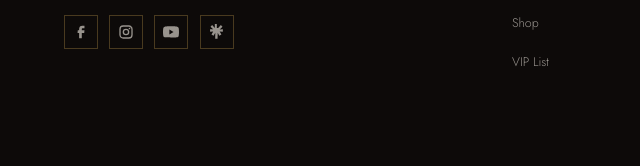
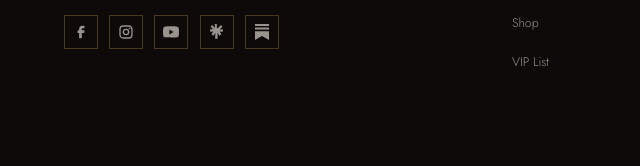
Before and after one commit to jbgainesiii-byte/crystalbrock, a plain HTML site: page index.html in a window 1280 px wide. Shown: the part 10412-10578 px from the top of the page, 0-640 px from the left. Drawn offline with nearby package versions, Linux system fonts and the light colour scheme; a web font is replaced by a local one.

Commit message:
Add Substack icon to footer social links
Co-Authored-By: Claude Opus 4.6 (1M context) <noreply@anthropic.com>

```diff
--- a/index.html
+++ b/index.html
@@ -911,6 +911,7 @@ footer{background:var(--ink);border-top:1px solid var(--border);padding:5rem 5vw
         <a href="https://www.instagram.com/crystalbrockwfg" target="_blank" rel="noopener" class="ftsocl" aria-label="Instagram"><svg width="16" height="16" fill="currentColor" viewBox="0 0 24 24"><path d="M7.8 2h8.4C19.4 2 22 4.6 22 7.8v8.4a5.8 5.8 0 0 1-5.8 5.8H7.8C4.6 22 2 19.4 2 16.2V7.8A5.8 5.8 0 0 1 7.8 2m-.2 2A3.6 3.6 0 0 0 4 7.6v8.8C4 18.39 5.61 20 7.6 20h8.8a3.6 3.6 0 0 0 3.6-3.6V7.6C20 5.61 18.39 4 16.4 4H7.6m9.65 1.5a1.25 1.25 0 1 1 0 2.5 1.25 1.25 0 0 1 0-2.5M12 7a5 5 0 1 1 0 10 5 5 0 0 1 0-10m0 2a3 3 0 1 0 0 6 3 3 0 0 0 0-6Z"/></svg></a>
         <a href="https://www.youtube.com/channel/UCHehsO6om7GB7PgTJNMb_2A" target="_blank" rel="noopener" class="ftsocl" aria-label="YouTube"><svg width="16" height="16" fill="currentColor" viewBox="0 0 24 24"><path d="M23.498 6.186a3.016 3.016 0 0 0-2.122-2.136C19.505 3.545 12 3.545 12 3.545s-7.505 0-9.377.505A3.017 3.017 0 0 0 .502 6.186C0 8.07 0 12 0 12s0 3.93.502 5.814a3.016 3.016 0 0 0 2.122 2.136c1.871.505 9.376.505 9.376.505s7.505 0 9.377-.505a3.015 3.015 0 0 0 2.122-2.136C24 15.93 24 12 24 12s0-3.93-.502-5.814ZM9.545 15.568V8.432L15.818 12l-6.273 3.568Z"/></svg></a>
         <a href="https://linktr.ee/crystalbrock" target="_blank" rel="noopener" class="ftsocl" aria-label="Linktree"><svg width="16" height="16" fill="currentColor" viewBox="0 0 24 24"><path d="m13.736 5.853 4.063-4.197L20.199 4l-4.187 4.073 4.85-.071-.124 3.597-4.726-.163 2.608 4.26-3.127 1.85L13.1 13.1l-.292 8.9h-3.504l.127-8.95-2.606 4.478-3.122-1.847 2.617-4.303-4.656.118-.123-3.597 4.758.117L2.293 4.05l2.39-2.39 4.063 4.196V0h2.99v5.853Z"/></svg></a>
+        <a href="https://substack.com/@divapreneur" target="_blank" rel="noopener" class="ftsocl" aria-label="Substack"><svg width="16" height="16" fill="currentColor" viewBox="0 0 24 24"><path d="M22.539 8.242H1.46V5.406h21.08v2.836ZM1.46 10.812V24L12 18.11 22.54 24V10.812H1.46ZM22.54 0H1.46v2.836h21.08V0Z"/></svg></a>
       </div>
     </div>
     <div><p class="ftcolt">Navigate</p><ul class="ftcoll"><li><a href="#story">My Story</a></li><li><a href="#consult">Beauty Chat</a></li><li><a href="#services">Services</a></li><li><a href="#shop">Shop</a></li><li><a href="#vip">VIP List</a></li></ul></div>
```
